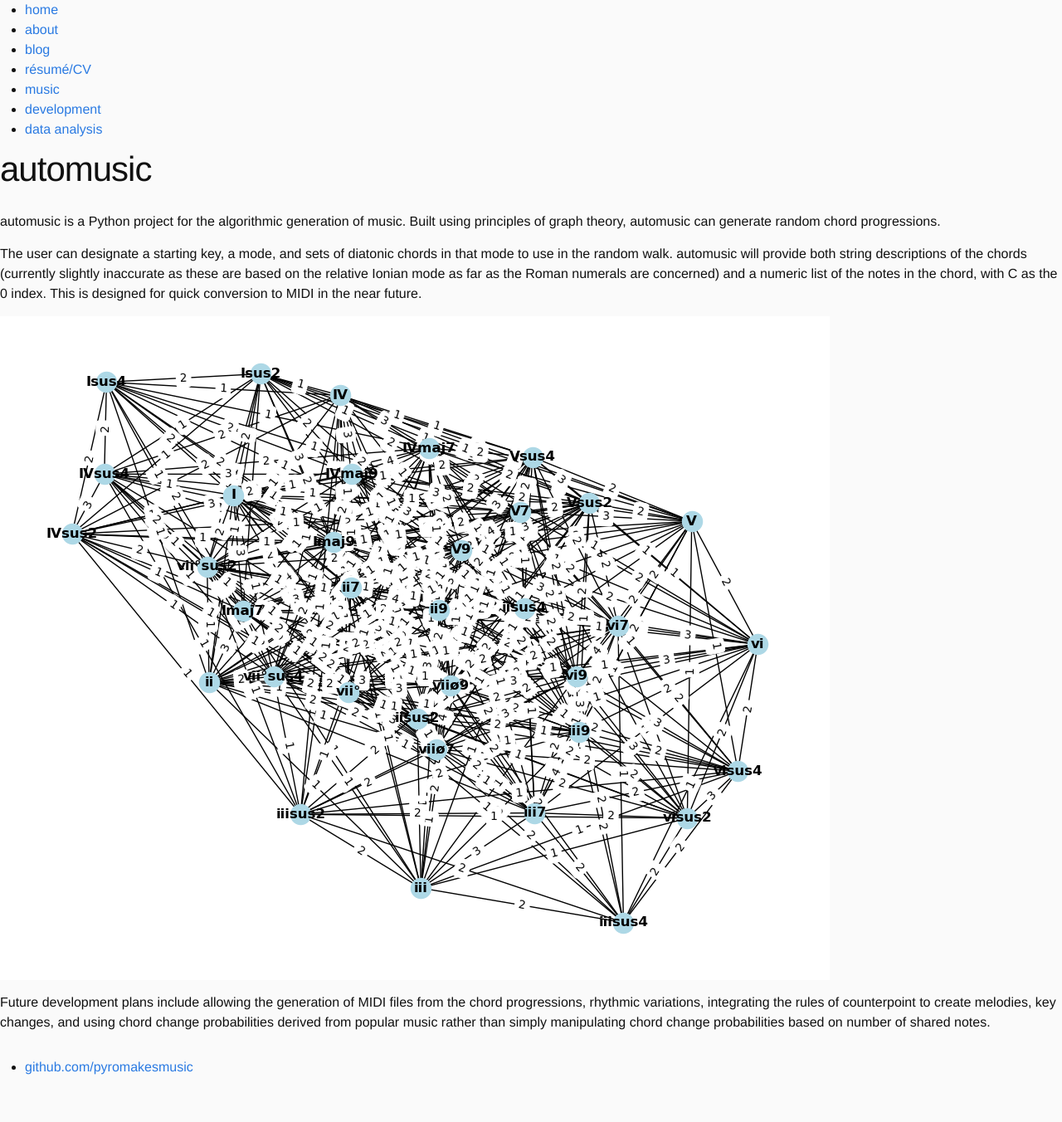
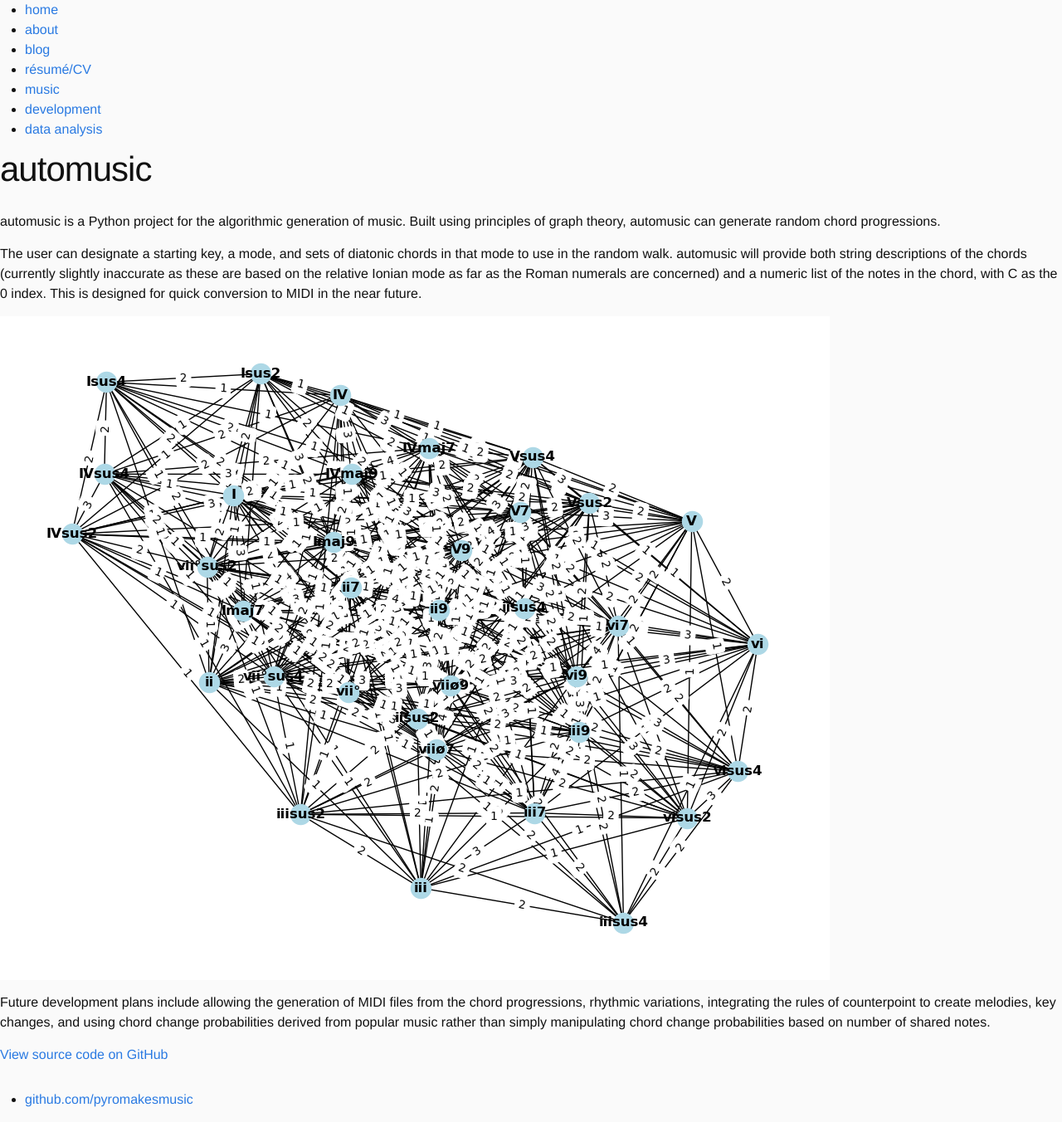
Before and after one commit to pyromakesmusic/pyromakesmusic.github.io, a Jekyll site: the page built from docs/development/automusic/index.md, in a window 1280 px wide. Shown: the whole page at 83% size. Built offline with Jekyll 4.4.1, drawn with Linux system fonts in a browser that asks for light colours; before the commit the page ends 1313 px from its top, so only the background shows below that.

Commit message:
adding link to page

```diff
--- a/docs/development/automusic/index.md
+++ b/docs/development/automusic/index.md
@@ -16,3 +16,5 @@ the 0 index. This is designed for quick conversion to MIDI in the near future.
 Future development plans include allowing the generation of MIDI files from the chord progressions, rhythmic variations,
 integrating the rules of counterpoint to create melodies, key changes, and using chord change probabilities derived from
 popular music rather than simply manipulating chord change probabilities based on number of shared notes.
+
+[View source code on GitHub](https://github.com/pyromakesmusic/automusic)
```
